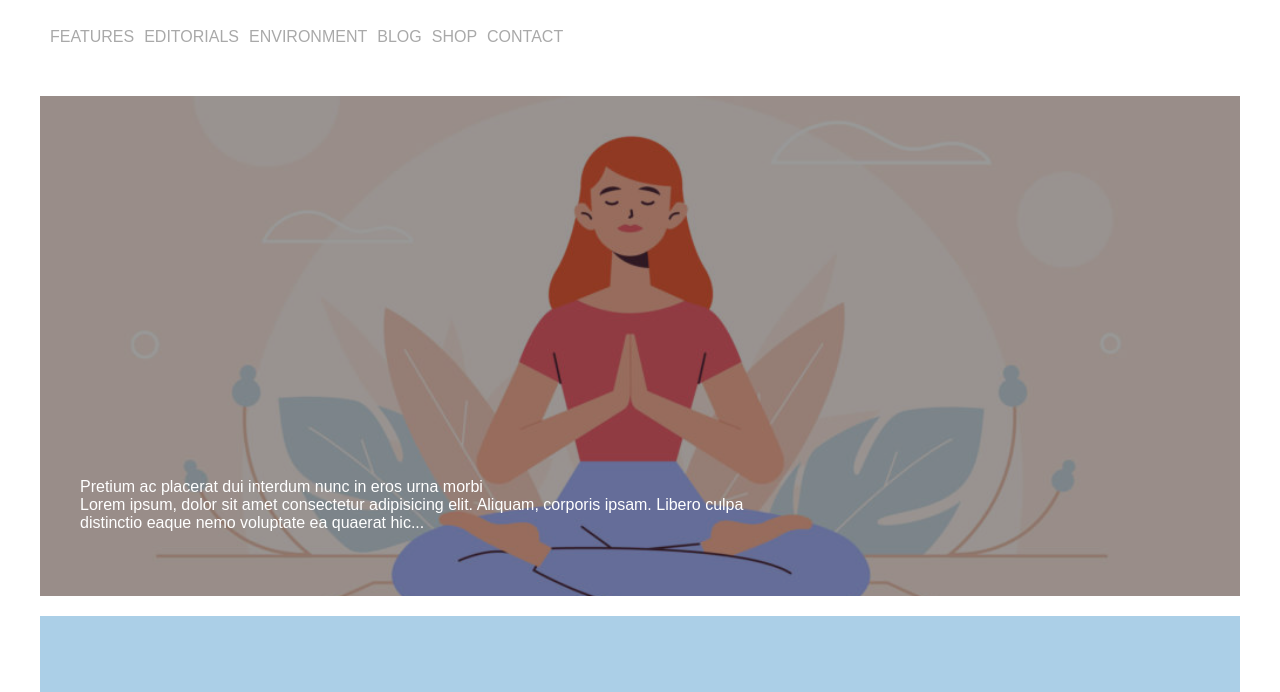
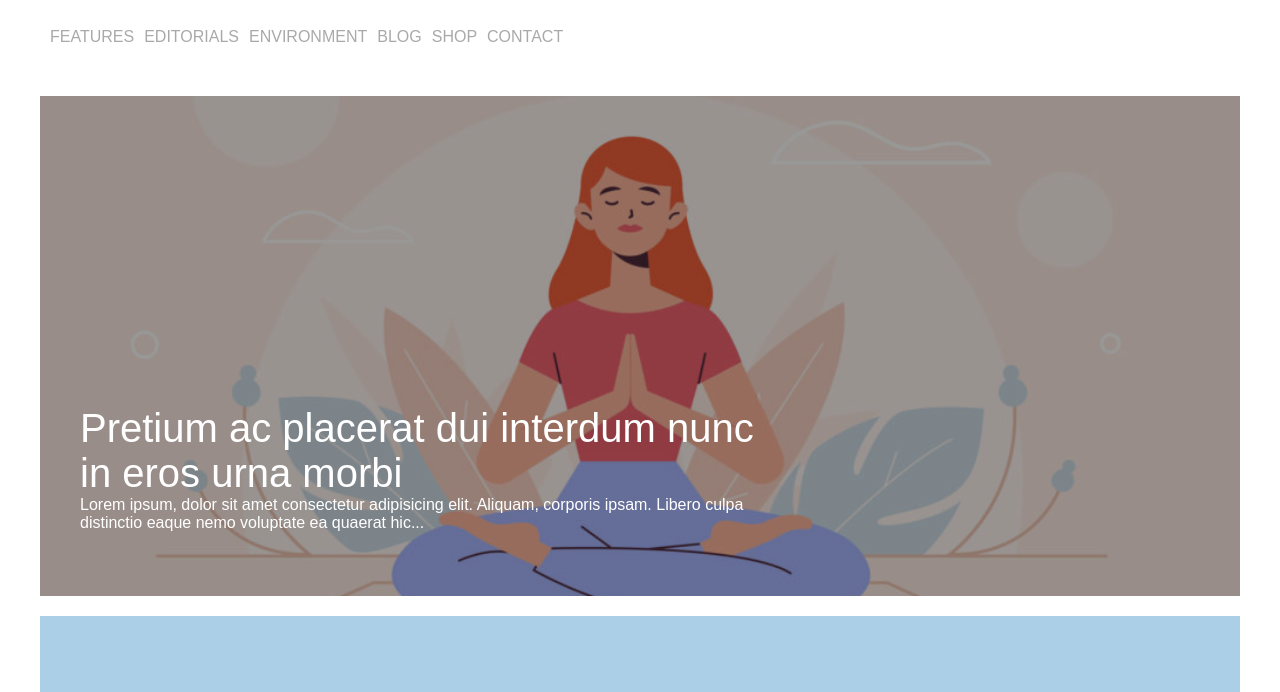
Before and after one commit to GvMazzon25/htmlcss-wp, a plain HTML site: page index.html in a window 1280 px wide. Shown: the part 108-800 px from the top of the page. Drawn offline with Linux system fonts and the light colour scheme.

Commit message:
corrections

```diff
--- a/css/style.css
+++ b/css/style.css
@@ -122,8 +122,13 @@ ul a:hover{
 
 }
 
-.banner span{
+.info span{
     position: absolute;
+}
+
+#style1{
+    font-size: 40px;
+    bottom: -10px;
 }
 
 .info{
```
